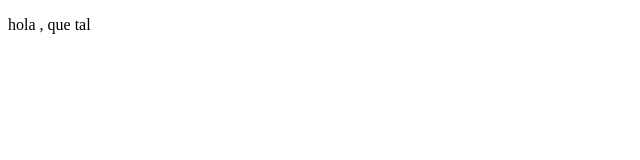
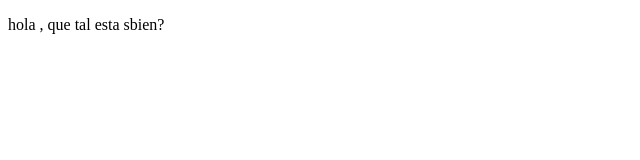
Before and after one commit to Seraitors/TFG, a plain HTML site: page index.html in a window 1280 px wide. Shown: the full height of the page, 0-640 px from the left. Drawn offline with Linux system fonts and the light colour scheme.

Commit message:
esta bien

```diff
--- a/index.html
+++ b/index.html
@@ -7,6 +7,6 @@
 </head>
 <body>
 
-    <p>hola , que tal </p>
+    <p>hola , que tal esta sbien? </p>
 </body>
 </html>
```
